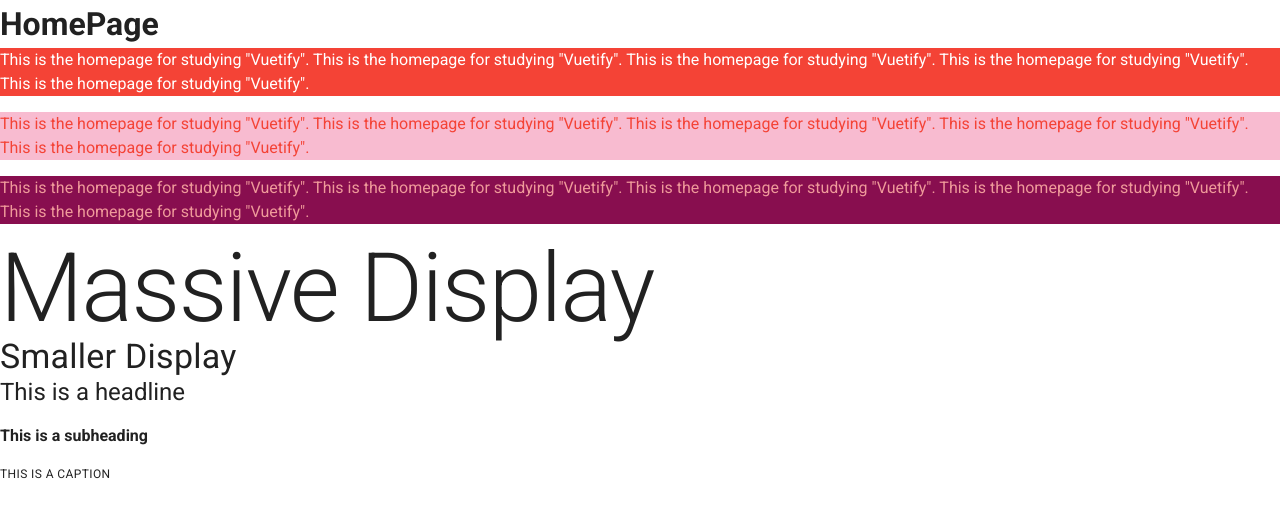
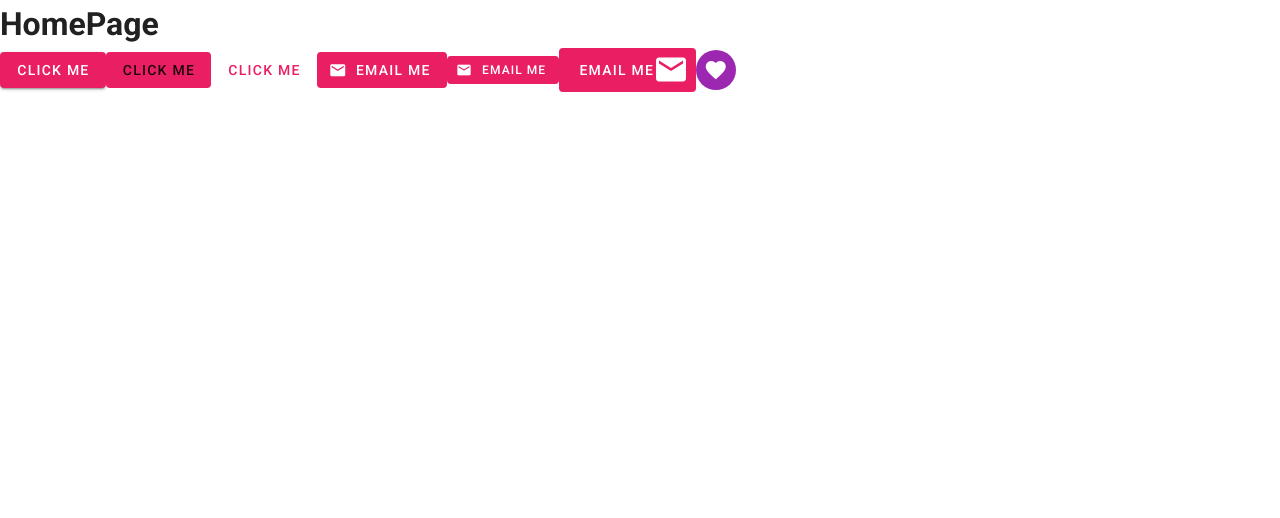
Before and after one commit to kai815/vuetify-tutorial, a Vue app in the folder todo-ninja/: page / in a window 1280 px wide. Shown: the top 518 px of the page. Built offline with nearby package versions, Linux system fonts and the light colour scheme.

Commit message:
apply style button and icon

```diff
--- a/todo-ninja/src/views/Home.vue
+++ b/todo-ninja/src/views/Home.vue
@@ -1,15 +1,29 @@
 <template>
-<div class="home">
-  <h1>HomePage</h1>
-  <p class="red white--text">This is the homepage for studying "Vuetify". This is the homepage for studying "Vuetify". This is the homepage for studying "Vuetify". This is the homepage for studying "Vuetify". This is the homepage for studying "Vuetify".</p>
-  <p class="pink lighten-4 red--text">This is the homepage for studying "Vuetify". This is the homepage for studying "Vuetify". This is the homepage for studying "Vuetify". This is the homepage for studying "Vuetify". This is the homepage for studying "Vuetify".</p>
-  <p class="pink darken-4 red--text text--lighten-3">This is the homepage for studying "Vuetify". This is the homepage for studying "Vuetify". This is the homepage for studying "Vuetify". This is the homepage for studying "Vuetify". This is the homepage for studying "Vuetify".</p>
-  <h1 class="display-4">Massive Display</h1>
-  <h4 class="display-1">Smaller Display</h4>
-  <p class="headline">This is a headline</p>
-  <p class="subheading font-weight-bold">This is a subheading</p>
-  <p class="caption text-uppercase">This is a caption</p>
-</div>
+  <div class="home">
+    <h1>HomePage</h1>
+    <v-btn class="pink white--text">click me</v-btn>
+    <v-btn depressed color="pink">click me</v-btn>
+    <v-btn text color="pink">click me</v-btn>
+
+    <v-btn depressed class="pink white--text">
+      <v-icon left>mdi-email</v-icon>
+      <span>EMAIL ME</span>
+    </v-btn>
+
+    <v-btn depressed small class="pink white--text">
+      <v-icon left small>mdi-email</v-icon>
+      <span>EMAIL ME</span>
+    </v-btn>
+
+    <v-btn depressed large class="pink white--text">
+      <span>EMAIL ME</span>
+      <v-icon right large>mdi-email</v-icon>
+    </v-btn>
+
+    <v-btn fab depressed small dark color="purple">
+      <v-icon>mdi-heart</v-icon>
+    </v-btn>
+  </div>
 </template>
 
 <script>
```
